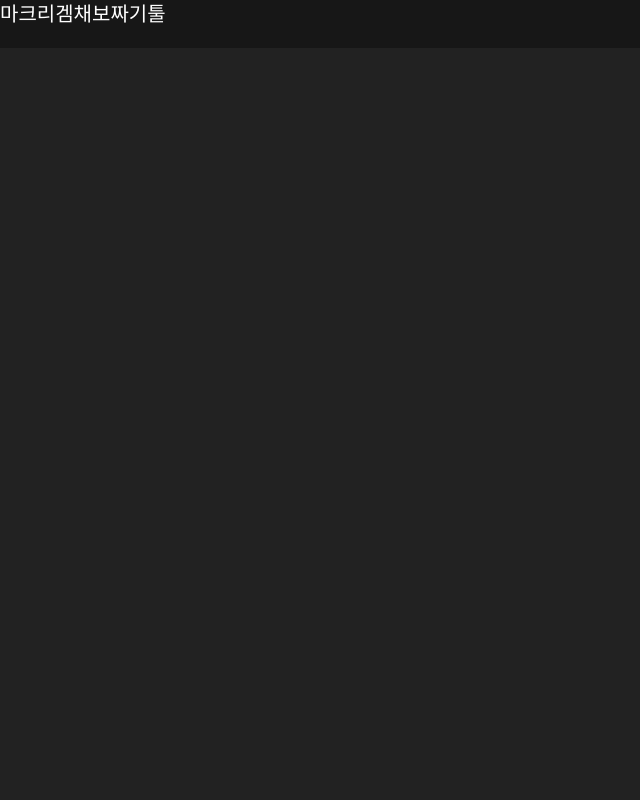
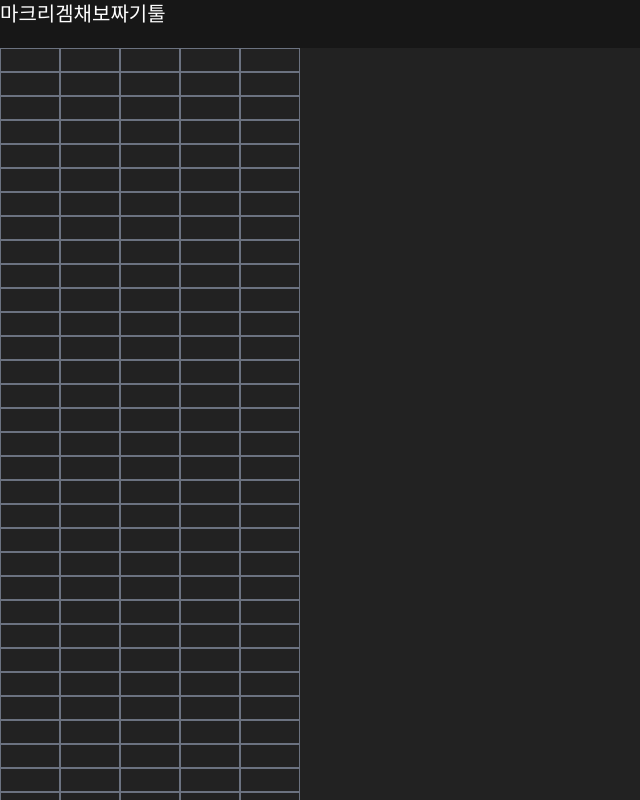
Before and after one commit to comjun04/mc-rhythm-chart-editor, a React (Vite) app: page / in a window 1280 px wide. Shown: the top 800 px of the page, without its empty margins (0-640 px from the left). Built offline with nearby package versions, Linux system fonts and the light colour scheme; a web font is replaced by a local one.

Commit message:
feat: basic ui

```diff
--- a/src/App.tsx
+++ b/src/App.tsx
@@ -1,9 +1,15 @@
+import ChartEditor from './ChartEditor'
+
 function App() {
   return (
     <div className="relative">
       <nav className="fixed top-0 h-12 w-full bg-neutral-900">
         <h2 className="text-xl">마크리겜채보짜기툴</h2>
       </nav>
+
+      <div className="mt-12">
+        <ChartEditor />
+      </div>
     </div>
   )
 }
--- /dev/null
+++ b/src/ChartEditor.tsx
@@ -0,0 +1,32 @@
+import { useState } from 'react'
+
+import Lane from './components/Lane'
+import type { Note } from './types'
+
+const LANES = 5
+const INITIAL_ROWS = 64
+
+const ChartEditor = () => {
+  const [rows] = useState(INITIAL_ROWS)
+  const [notes, setNotes] = useState<Note[]>([])
+
+  const addNote = (note: Note) => {
+    setNotes((prev) => [...prev, note])
+  }
+
+  return (
+    <div className="flex touch-pan-y overflow-y-scroll">
+      {[...Array(LANES)].map((_, laneIndex) => (
+        <Lane
+          key={laneIndex}
+          laneIndex={laneIndex}
+          rows={rows}
+          notes={notes.filter((n) => n.lane === laneIndex)}
+          onAddNote={addNote}
+        />
+      ))}
+    </div>
+  )
+}
+
+export default ChartEditor
--- /dev/null
+++ b/src/components/Lane.tsx
@@ -0,0 +1,82 @@
+import { useRef, useState } from 'react'
+
+import type { Note } from '../types'
+
+type LaneProps = {
+  laneIndex: number
+  rows: number
+  notes: Note[]
+  onAddNote: (note: Note) => void
+}
+
+const Lane = ({ laneIndex, rows, notes, onAddNote }: LaneProps) => {
+  const startRef = useRef<number | null>(null)
+  const holdTimer = useRef<number | null>(null)
+  const [dragging, setDragging] = useState(false)
+
+  const handleTouchStart = (row: number) => {
+    startRef.current = row
+    holdTimer.current = setTimeout(() => setDragging(true), 200)
+  }
+
+  const handleTouchMove = (row: number) => {
+    if (dragging) {
+      // Highlight if desired
+    }
+  }
+
+  const handleTouchEnd = (row: number) => {
+    if (holdTimer.current) clearTimeout(holdTimer.current)
+
+    const start = startRef.current
+    if (start == null) return
+
+    if (!dragging) {
+      onAddNote({ lane: laneIndex, row, type: 'short' })
+    } else {
+      const top = Math.min(start, row)
+      const bottom = Math.max(start, row)
+      onAddNote({
+        lane: laneIndex,
+        row: top,
+        type: 'long',
+        length: bottom - top + 1,
+      })
+    }
+
+    setDragging(false)
+    startRef.current = null
+  }
+
+  return (
+    <div className="flex-col flex">
+      {[...Array(rows)].map((_, rowIndex) => {
+        const note = notes.find(
+          (n) =>
+            (n.type === 'short' && n.row === rowIndex) ||
+            (n.type === 'long' &&
+              rowIndex >= n.row &&
+              rowIndex < n.row + (n.length || 0)),
+        )
+        return (
+          <div
+            className="h-[24px] w-[60px] border border-gray-500"
+            style={{
+              backgroundColor:
+                note?.type === 'short'
+                  ? '#3af'
+                  : note?.type === 'long'
+                    ? '#f83'
+                    : 'transparent',
+            }}
+            onTouchStart={() => handleTouchStart(rowIndex)}
+            onTouchMove={() => handleTouchMove(rowIndex)}
+            onTouchEnd={() => handleTouchEnd(rowIndex)}
+          />
+        )
+      })}
+    </div>
+  )
+}
+
+export default Lane
--- /dev/null
+++ b/src/types.ts
@@ -0,0 +1,6 @@
+export type Note = {
+  lane: number
+  row: number
+  type: 'short' | 'long'
+  length?: number
+}
```
